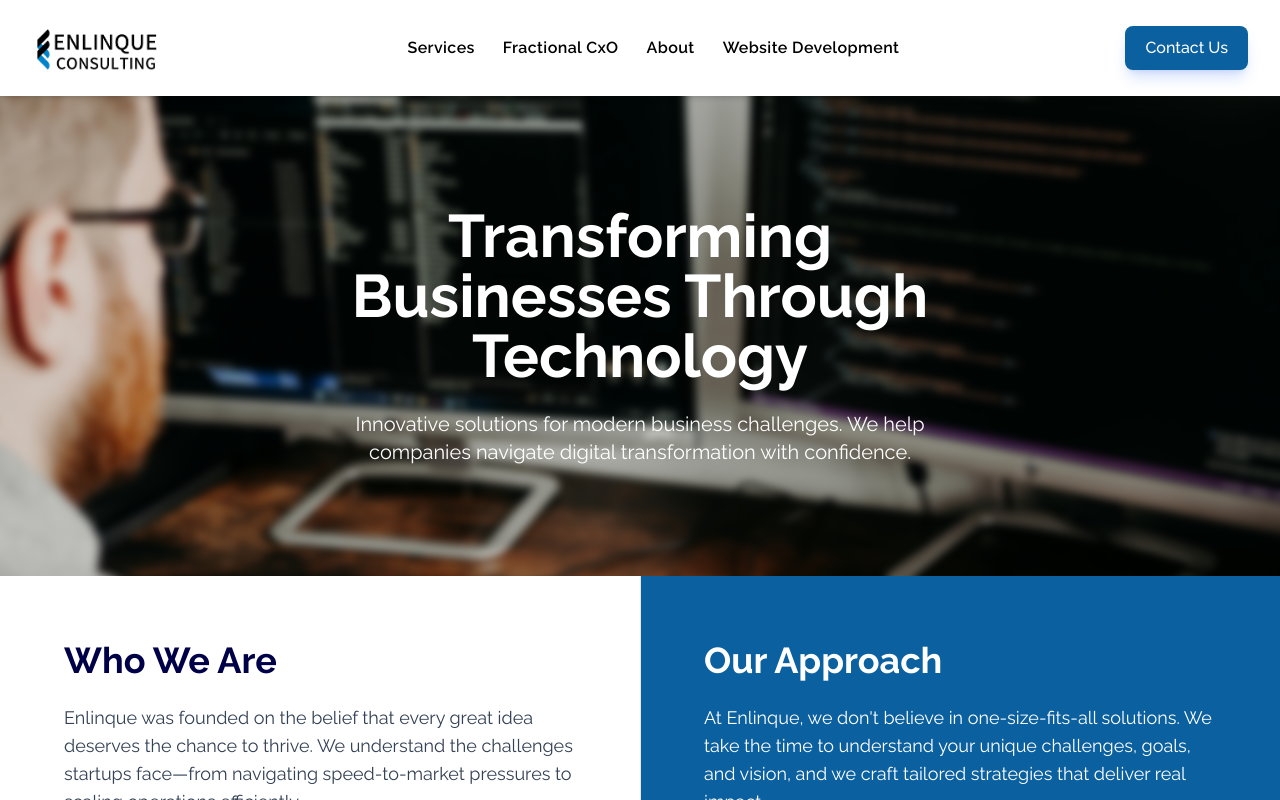
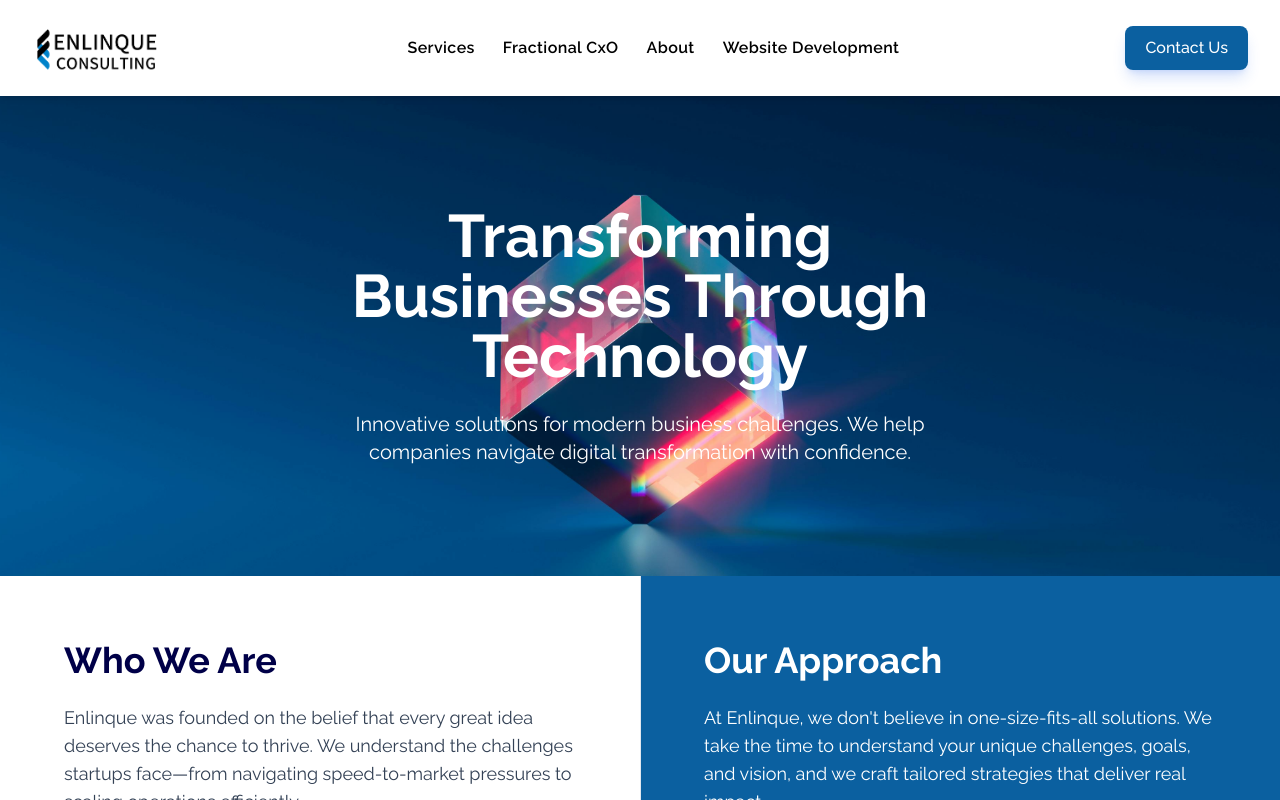
Before and after one commit to vinit14501/enlinque, a React (Vite) app: page /about in a window 1280 px wide. Shown: the top 800 px of the page. Built offline with nearby package versions, Linux system fonts and the light colour scheme.

Commit message:
small changes

```diff
--- a/src/Components/about/About.jsx
+++ b/src/Components/about/About.jsx
@@ -1,7 +1,8 @@
 import { motion } from "framer-motion"
 import { FaCheckCircle, FaSync, FaLightbulb, FaHandshake } from "react-icons/fa"
-import hero1 from "../../assets/hero1.jpg"
 import { BsArrowRight } from "react-icons/bs"
+import about from "../../assets/about.jpg"
+import vision from "../../assets/vision.jpg"
 
 const About = () => {
   const valueDetails = [
@@ -41,9 +42,9 @@ const About = () => {
       >
         <div className="absolute inset-0">
           <img
-            src={hero1}
+            src={about}
             alt="Hero Background"
-            className="w-full h-full object-cover filter blur-sm scale-105"
+            className="w-full h-full object-cover filter blur-none scale-105"
           />
           <div className="absolute inset-0" />
         </div>
@@ -216,7 +217,7 @@ const About = () => {
           <div className="flex flex-col lg:flex-row w-full space-y-6 lg:space-y-0 lg:space-x-8">
             <div className="w-full lg:w-1/2 overflow-hidden rounded-2xl shadow-xl">
               <img
-                src={hero1}
+                src={vision}
                 alt="Company Values"
                 className="w-full h-64 lg:h-full object-cover"
               />
```
Also changed, not shown: src/assets/about.jpg (renamed from src/assets/cta2.jpg), src/assets/vision.jpg (added).
